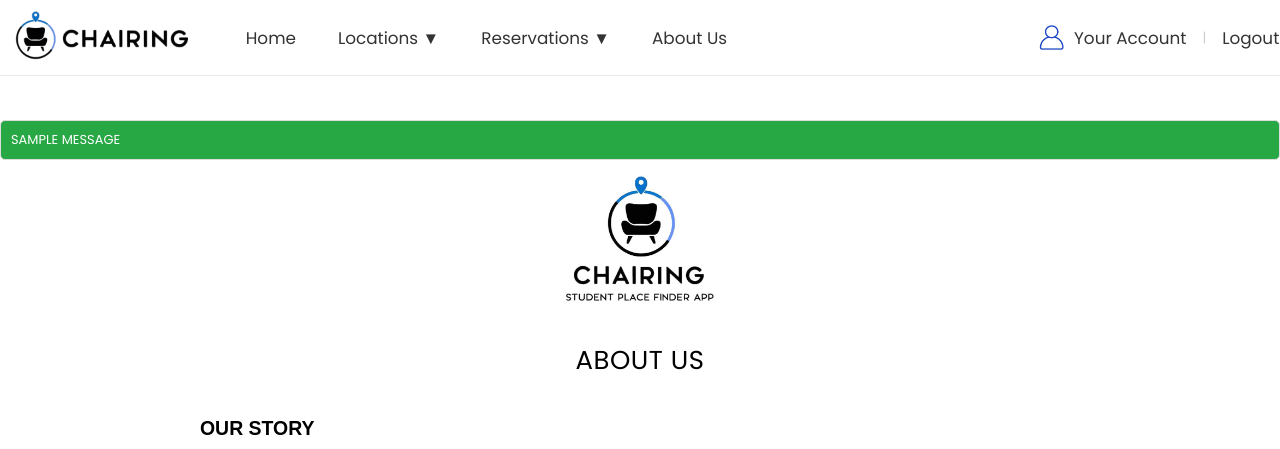
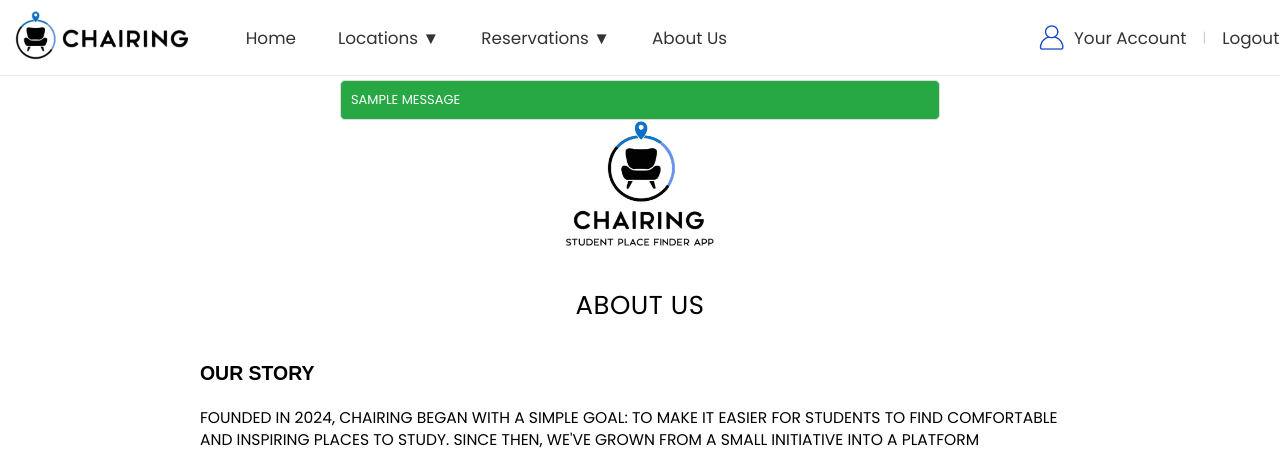
Before and after one commit to Marketplace-development/uneven-groups-a-d2024-group-1, a Flask app: page /about in a window 1280 px wide. Shown: the top 449 px of the page. Run offline with Flask 3, Linux system fonts and the light colour scheme; tables that the repository leaves empty hold one stand-in row (values such as "Sample post"); one stand-in notice (Sample message) is shown.

Commit message:
flash messages and your loc page fix

```diff
--- a/app/templates/base.html
+++ b/app/templates/base.html
@@ -22,13 +22,13 @@
     <!-- Flash Messages -->
     {% with messages = get_flashed_messages(with_categories=true) %}
     {% if messages %}
-        <div class="flash-container" style="margin-bottom: 15px;">
-            {% for category, message in messages %}
-            <div class="alert alert-{{ category }}" style="padding: 10px; border: 1px solid #ddd; border-radius: 5px; color: #fff; background: {% if category == 'success' %}#28a745{% elif category == 'error' %}#dc3545{% else %}#17a2b8{% endif %};">
-                {{ message }}
-            </div>
-            {% endfor %}
+    <div class="flash-container" style="position: fixed; top: 80px; left: 50%; transform: translateX(-50%); z-index: 1000; width: 90%; max-width: 600px;">
+        {% for category, message in messages %}
+        <div class="alert alert-{{ category }}" style="padding: 10px; border: 1px solid #ddd; border-radius: 5px; color: #fff; background: {% if category == 'success' %}#28a745{% elif category == 'error' %}#dc3545{% else %}#17a2b8{% endif %};">
+            {{ message }}
         </div>
+        {% endfor %}
+    </div>
     {% endif %}
     {% endwith %}
 
```
